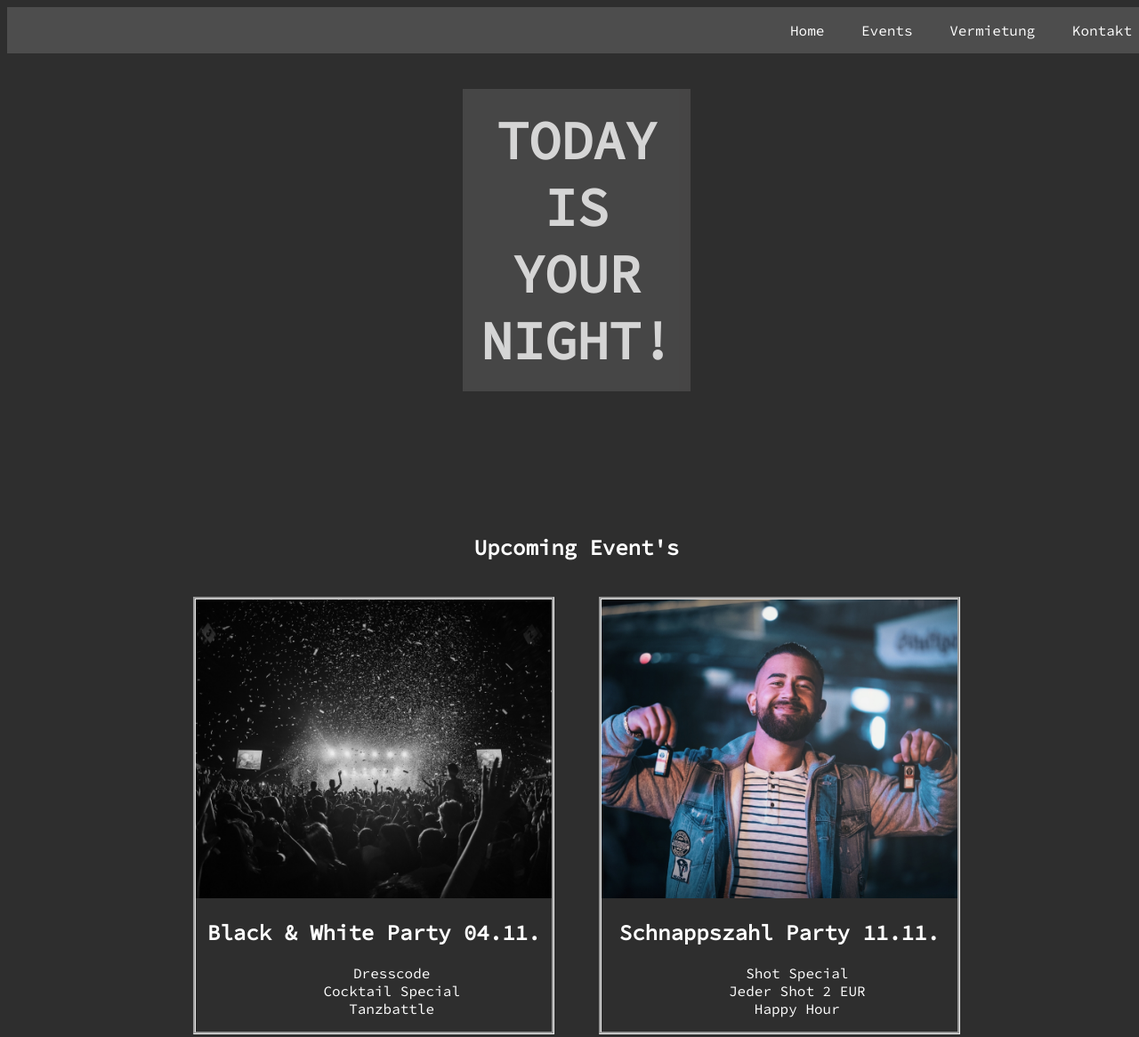
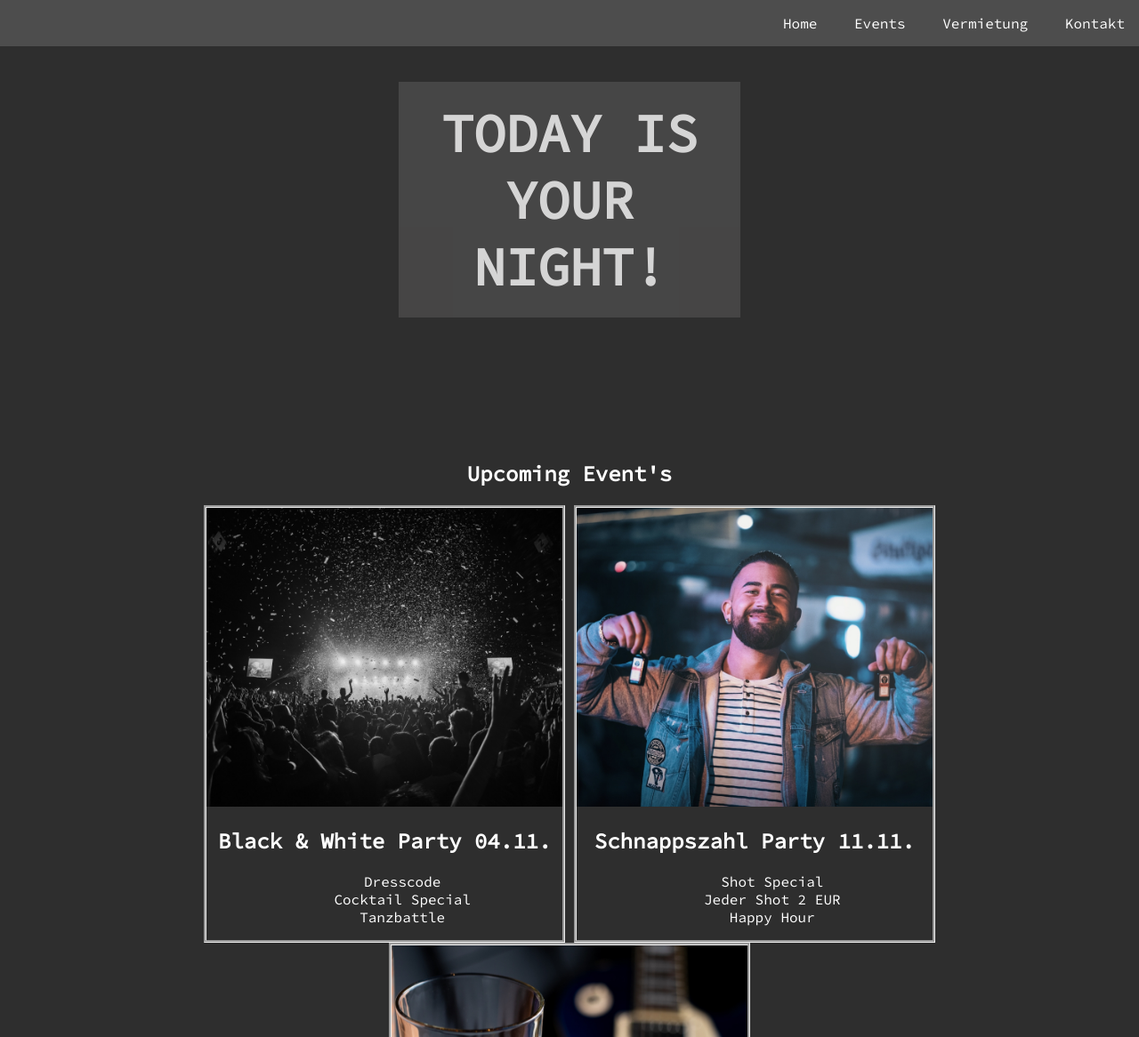
Before and after one commit to mgoerig/mgoerig.github.io, a plain HTML site: page index.html in a window 1280 px wide. Shown: the top 1166 px of the page at 89% size. Drawn offline with Linux system fonts and the light colour scheme.

Commit message:
Update styles.css

```diff
--- a/styles.css
+++ b/styles.css
@@ -6,6 +6,7 @@ body {
     display: inline-block;
     width: 100%;
     height: auto;
+    margin: auto;
 }
 
 h1 {
@@ -55,8 +56,8 @@ nav li a {
 .banner h1 {
     width: 100%;
     height: auto;
-    margin-left: 40%;
-    margin-right: 40%;
+    margin-left: 35%;
+    margin-right: 35%;
     padding: 20px;
     text-transform: uppercase;
     font-size: 60px;
@@ -88,12 +89,14 @@ section.event-container div {
     height: auto;
     border-style: groove;
     display: inline-block;
+    margin: auto;
 }
 
 section li{
     display: block;
     width: auto;
-    text-align: center;
+
+    margin: auto;
 }
 
 section.gallerie {
```
